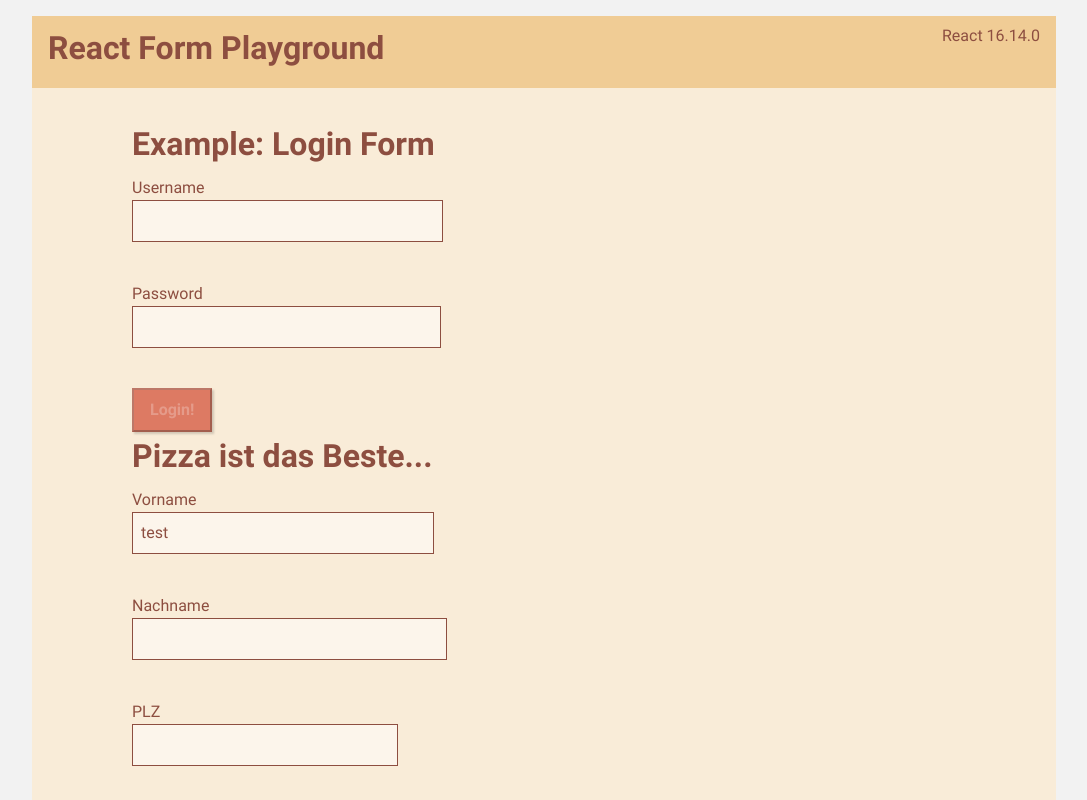
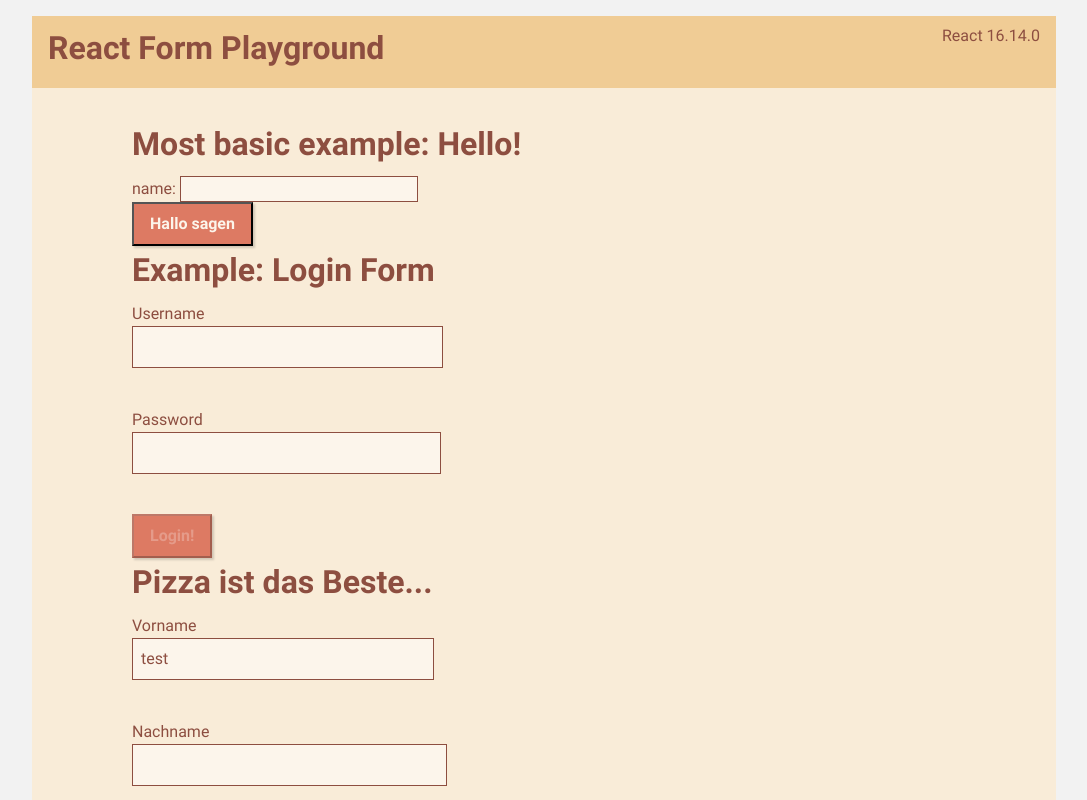
Before and after one commit to nilshartmann/form-playground, a React (Create React App) app: page / in a window 1280 px wide. Shown: the top 800 px of the page, without its empty margins (96-1183 px from the left). Built offline with nearby package versions, Linux system fonts and the light colour scheme.

Commit message:
Some documentation and a even more basic exmaple added

```diff
--- a/src/App.tsx
+++ b/src/App.tsx
@@ -1,7 +1,8 @@
 import React, { Component } from "react";
 import OrderForm from "./OrderForm";
 import LoginForm from "./LoginForm";
-
+import HelloForm from "./helloForm";
+import Hello from "./helloForm";
 class App extends Component {
   public render() {
     return (
@@ -12,8 +13,11 @@ class App extends Component {
         </header>
         <div className="PageContainer">
           <main>
+            <h1>Most basic example: Hello!</h1>
+              <Hello/>
             <h1>Example: Login Form</h1>
               <LoginForm />
+
             <h1>Pizza ist das Beste...</h1>
             <OrderForm submit={(values:any) => {
               console.log('######################################################################');
--- /dev/null
+++ b/src/helloForm.tsx
@@ -0,0 +1,38 @@
+import React from "react";
+import {FormFieldInput, useForm, ValidateFn} from "./form/useForm";
+import ErrorDisplay from "./form/errorDisplay";
+
+function submitFn(data: HelloData) {
+    alert('Hello ' + data.hello);
+}
+
+const validate: ValidateFn<HelloData> = (newValues, re, red) => {
+    if (newValues.hello === '') {
+        re('hello', 'Ein name muss schon sein');
+    }
+};
+
+interface HelloData {
+    hello: string;
+}
+
+const initialData: HelloData = {
+    hello: ''
+};
+
+export default function Hello(): React.ReactElement {
+    const [overallFormState, form] = useForm('hello form', validate, initialData, submitFn);
+    let helloElement:FormFieldInput = form.input('hello');
+    return <div>
+        name: <input type="text" onChange={helloElement.onChange} onBlur={helloElement.onBlur} name={helloElement.name}
+                     defaultValue={helloElement.value}></input><br/>
+
+        <ErrorDisplay visited={helloElement.visited} errorMessages={helloElement.errorMessages}></ErrorDisplay>
+
+        <button type="submit" value="Say hello"
+                disabled={overallFormState.submitRequested && overallFormState.hasErrors}
+                onClick={overallFormState.handleSubmit}>Hallo sagen
+        </button>
+
+    </div>
+}
```
Also changed, not shown: 1 other file (tests, documents, lock files or other folders).
